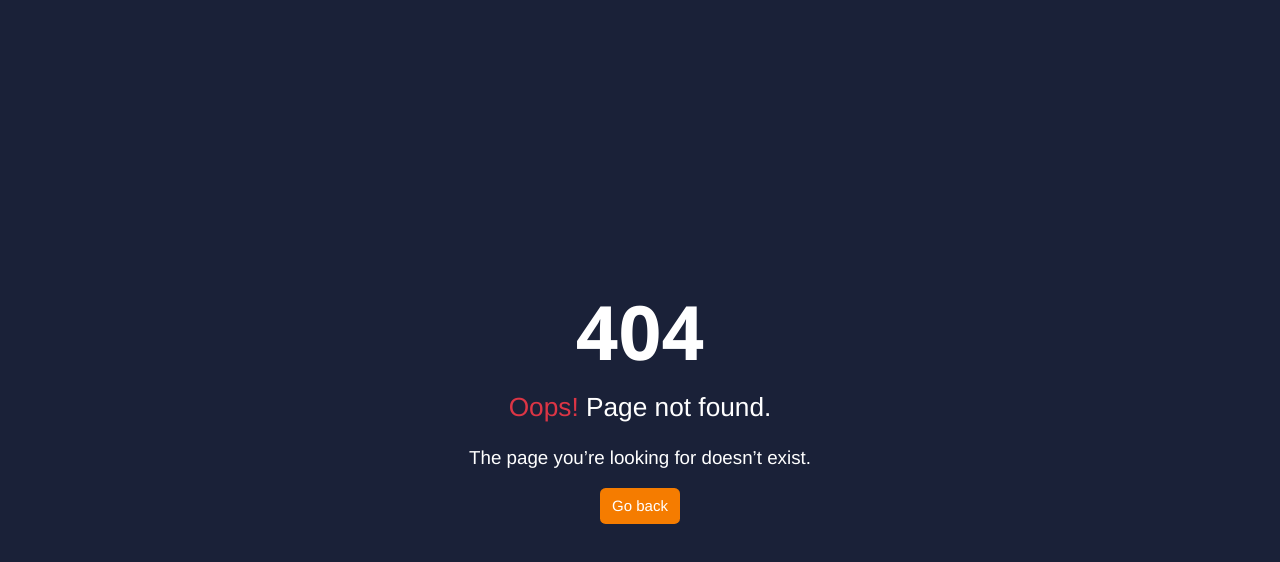
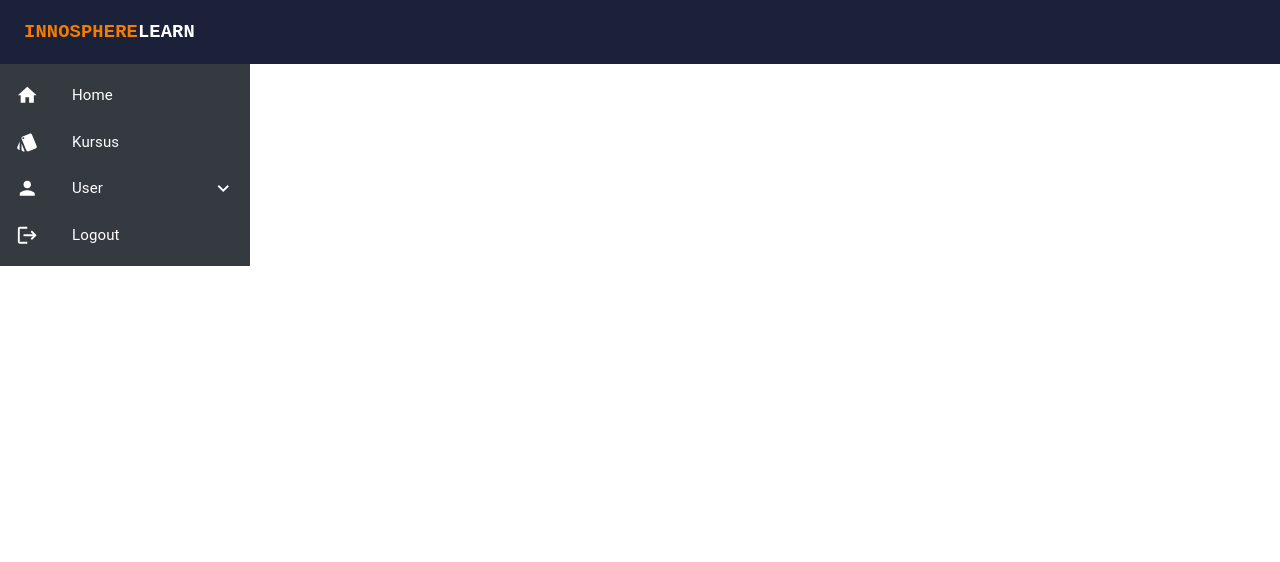
Before and after one commit to virpx/proyek_fpw, a React (Vite) app in the folder frontend/: page /admin in a window 1280 px wide. Before the commit this address had no page. Shown: the top 562 px of the page. Built offline with nearby package versions, Linux system fonts and the light colour scheme.

Commit message:
nyicil admin

```diff
--- a/frontend/src/Home.jsx
+++ b/frontend/src/Home.jsx
@@ -2,9 +2,7 @@ import { Outlet } from "react-router-dom";
 
 const Home = () => {
   return (
-    <div>
-      <Outlet />
-    </div>
+    <Outlet />
   );
 };
 
--- /dev/null
+++ b/frontend/src/admin/Homeadmin.jsx
@@ -0,0 +1,105 @@
+import { AppBar, Collapse, Container, List, ListItem, ListItemButton, ListItemIcon, ListItemText, Toolbar, Typography } from "@mui/material";
+import HomeIcon from '@mui/icons-material/Home';
+import LogoutIcon from '@mui/icons-material/Logout';
+import StyleIcon from '@mui/icons-material/Style';
+import PersonIcon from '@mui/icons-material/Person';
+import ExpandLess from '@mui/icons-material/ExpandLess';
+import ExpandMore from '@mui/icons-material/ExpandMore';
+import RemoveIcon from '@mui/icons-material/Remove';
+import "../css/navbar.css";
+import { useState } from "react";
+export default function Homeadmin() {
+    const [openuser, setopenuser] = useState(false)
+    return (
+        <>
+            <div style={{ width: "100%", height: "100vh", background: "white", display: "flex", flexDirection: "column" }}>
+                <AppBar position="static" style={{ backgroundColor: "#1A2138" }}>
+                    <Container maxWidth="xl">
+                        <Toolbar disableGutters>
+                            {/* <AdbIcon sx={{ display: { xs: 'none', md: 'flex' }, mr: 1 }} /> */}
+                            <Typography
+                                variant="h6"
+                                noWrap
+                                component="a"
+                                sx={{
+                                    mr: 2,
+                                    display: { xs: "none", md: "flex" },
+                                    fontFamily: "monospace",
+                                    fontWeight: 700,
+                                    color: "inherit",
+                                    textDecoration: "none",
+                                    cursor: "pointer",
+                                }}
+                                onClick={() => {
+                                    navigate("/");
+                                }}
+                            >
+                                <div style={{ color: "#F57C00" }}>INNOSPHERE</div>LEARN
+                            </Typography>
+                        </Toolbar>
+                    </Container>
+                </AppBar>
+                <div style={{ width: "100%", flexGrow: "1", maxHeight: "max-content", background: "blueviolet", display: "flex", alignItems: "" }}>
+                    <div style={{ width: "max-content", background: "#343a40" }}>
+                        <List sx={{ width: '100%', minWidth: 250 }} aria-label="contacts">
+                            <ListItem disablePadding style={{ background: "#343a40" }} sx={{ margin: 0 }}>
+                                <ListItemButton>
+                                    <ListItemIcon>
+                                        <HomeIcon style={{ color: 'white' }} ></HomeIcon>
+                                    </ListItemIcon>
+                                    <ListItemText primary="Home" />
+                                </ListItemButton>
+                            </ListItem>
+                            <ListItem disablePadding style={{ background: "#343a40" }} sx={{ margin: 0 }}>
+                                <ListItemButton>
+                                    <ListItemIcon>
+                                        <StyleIcon style={{ color: 'white' }} ></StyleIcon>
+                                    </ListItemIcon>
+                                    <ListItemText primary="Kursus" />
+                                </ListItemButton>
+                            </ListItem>
+                            <ListItem disablePadding style={{ background: "#343a40" }} sx={{ margin: 0 }}>
+                                <ListItemButton onClick={() => {
+                                    setopenuser(!openuser)
+                                }}>
+                                    <ListItemIcon>
+                                        <PersonIcon style={{ color: 'white' }} ></PersonIcon>
+                                    </ListItemIcon>
+                                    <ListItemText primary="User" />
+                                    {openuser ? <ExpandLess /> : <ExpandMore />}
+                                </ListItemButton>
+                            </ListItem>
+                            <Collapse in={openuser} timeout="auto" unmountOnExit>
+                                <List disablePadding>
+                                    <ListItemButton sx={{ pl: 4 }}>
+                                        <ListItemIcon>
+                                            <RemoveIcon style={{ color: 'white' }} ></RemoveIcon>
+                                        </ListItemIcon>
+                                        <ListItemText primary="Student" style={{marginLeft:"-20px"}}/>
+                                    </ListItemButton>
+                                    <ListItemButton sx={{ pl: 4 }}>
+                                        <ListItemIcon>
+                                            <RemoveIcon style={{ color: 'white' }} ></RemoveIcon>
+                                        </ListItemIcon>
+                                        <ListItemText primary="Teacher" style={{marginLeft:"-20px"}}/>
+                                    </ListItemButton>
+                                </List>
+                            </Collapse>
+                            <ListItem disablePadding style={{ background: "#343a40" }} sx={{ margin: 0 }}>
+                                <ListItemButton>
+                                    <ListItemIcon>
+                                        <LogoutIcon style={{ color: 'white' }} ></LogoutIcon>
+                                    </ListItemIcon>
+                                    <ListItemText primary="Logout" />
+                                </ListItemButton>
+                            </ListItem>
+                        </List>
+                    </div>
+                    <div style={{ width: "200px", background: "white", flexGrow: "1" }}>
+
+                    </div>
+                </div>
+            </div>
+        </>
+    )
+}
--- a/frontend/src/main.jsx
+++ b/frontend/src/main.jsx
@@ -18,6 +18,7 @@ import Contact from "./Index/Contact.tsx";
 import About from "./Index/About.tsx";
 import DetailCourse from "./Student/DetailCourse.jsx";
 import Class from "./Student/Class.jsx";
+import Homeadmin from "./admin/Homeadmin.jsx";
 
 const host = "http://localhost:3000";
 
@@ -67,6 +68,10 @@ const router = createBrowserRouter([
         path: "/contact",
         element: <Contact />,
       },
+      {
+        path:"/admin",
+        element:<Homeadmin></Homeadmin>
+      }
     ],
   },
 ]);
```
